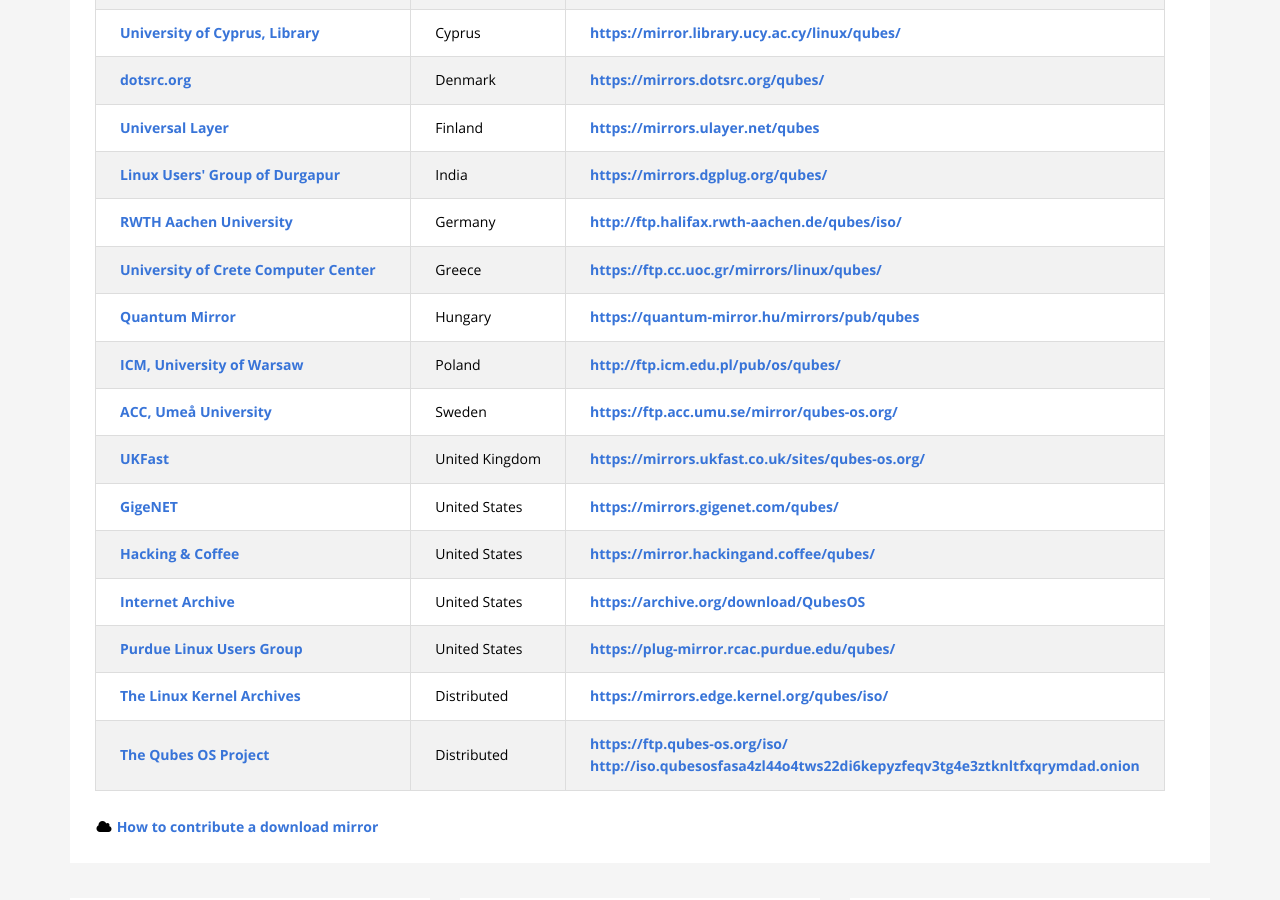
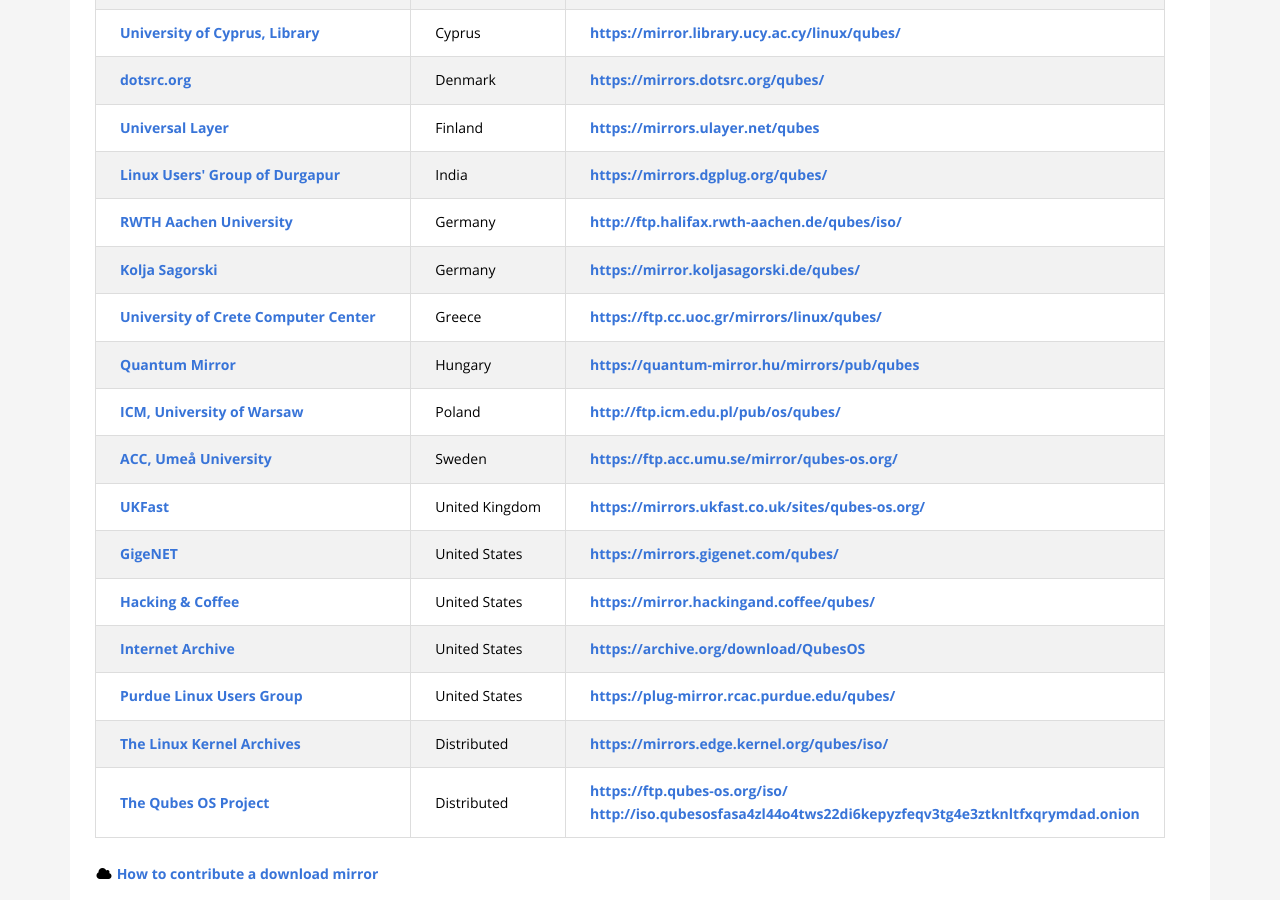
Before and after one commit to QubesOS/qubesos.github.io, a Jekyll site: the page built from pages/downloads.md, in a window 1280 px wide and 900 px high, scrolled down 3566 px. Built offline with Jekyll 4.4.1, drawn with Linux system fonts in a browser that asks for light colours; some web fonts are replaced.

Commit message:
Add Kolja Sagorski's mirror

```diff
--- a/_data/mirrors.yml
+++ b/_data/mirrors.yml
@@ -33,6 +33,12 @@
    location: Germany
    urls:
    - url: http://ftp.halifax.rwth-aachen.de/qubes/iso/
+
+ - organization: Kolja Sagorski
+   org_url: https://koljasagorski.de/
+   location: Germany
+   urls:
+   - url: https://mirror.koljasagorski.de/qubes/
 
  - organization: University of Crete Computer Center
    org_url: http://cc.uoc.gr/
```
